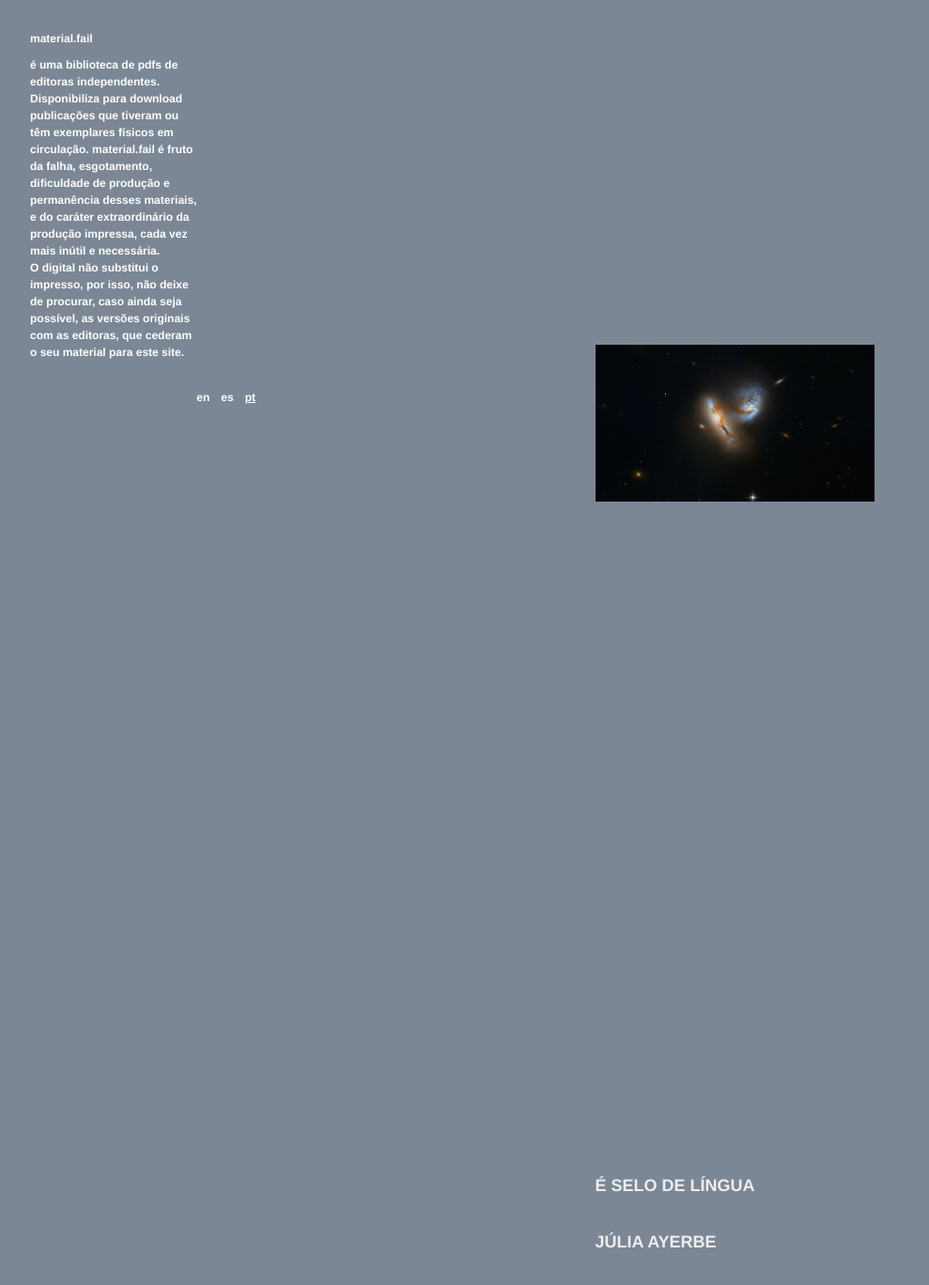
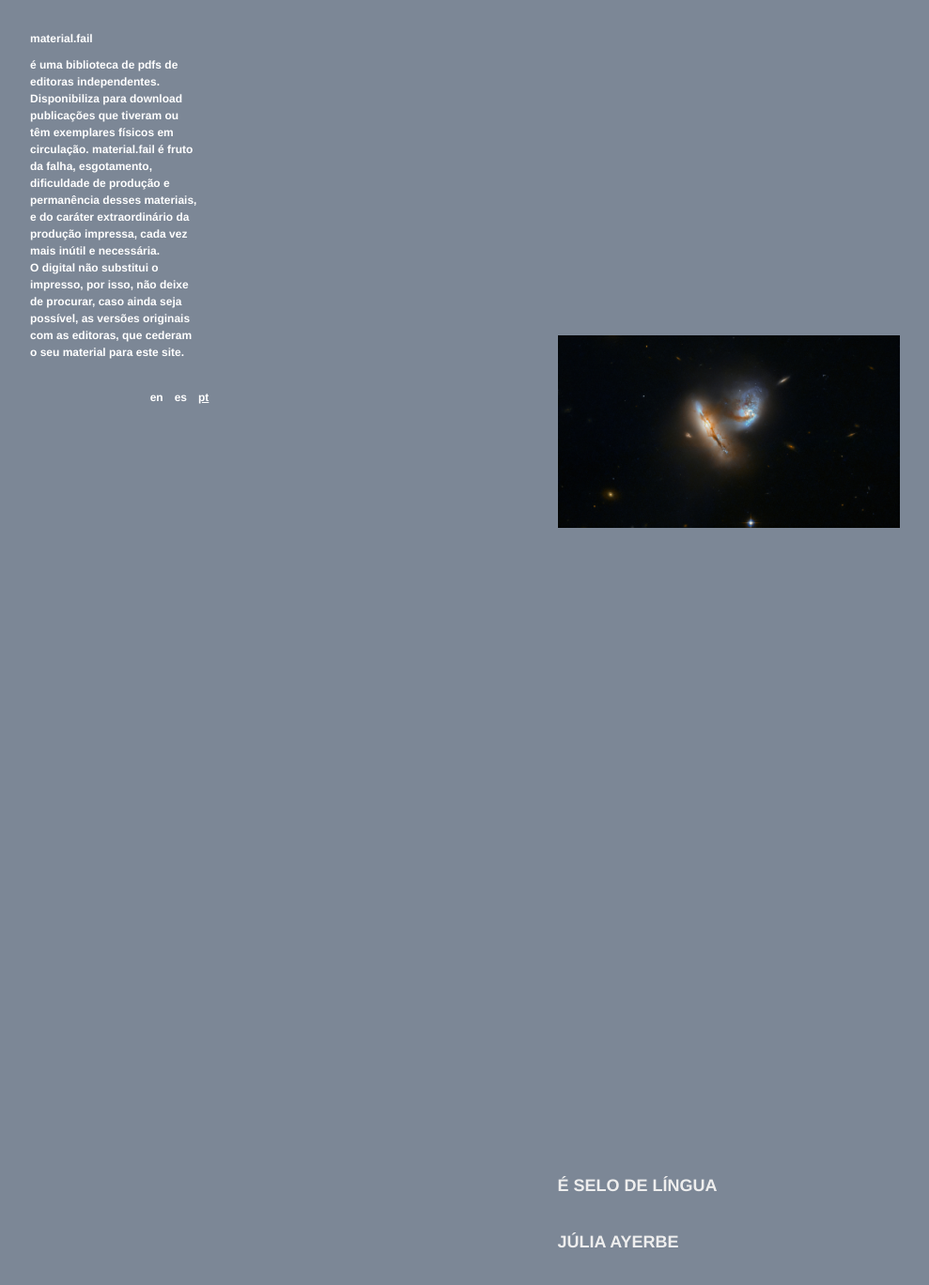
Before and after one commit to material-fail/material.fail, a Jekyll site: the page built from _pages/index.md, in a window 1280 px wide. Shown: the top 1368 px of the page at 94% size, without its empty margins (8-997 px from the left). Built offline with Jekyll 4.4.1, drawn with Linux system fonts in a browser that asks for light colours; nearby versions of some CDN libraries.

Commit message:
fix desktop before fixing mobile

```diff
--- a/_layouts/home.html
+++ b/_layouts/home.html
@@ -34,6 +34,7 @@
 
         </div>
 
+        <div class="list-container-container">
           <div class="list-container">
             <div class="list-background-container">
               <div class="list-background"></div>
@@ -91,6 +92,7 @@
               </div>
             </div>
           </div>
+        </div>
 
       </div>
     </div>
--- a/css/main.scss
+++ b/css/main.scss
@@ -94,17 +94,26 @@
     }
   }
 
+  .list-container-container {
+    position: relative;
+    width: 100%;
+    padding: 0;
+    margin: 0 auto;
+    box-sizing: border-box;
+
+    @include media-query(DESKTOP) {
+      padding-left: 50px;
+    }
+
     .list-container {
       position: relative;
       width: 100%;
-    height: 100%;
       padding: 0;
-    margin: 64px 0 0;
+      margin: 0;
       box-sizing: border-box;
 
       @include media-query(DESKTOP) {
-      width: 75%;
-      margin: 0;
+        height: 100%;
       }
 
       .list-background-container {
@@ -113,17 +122,26 @@
         width: 100%;
         height: 100%;
 
+        @include media-query(DESKTOP) {
+          padding-bottom: 0;
+          height: 100%;
+        }
+
         .list-background {
           margin: 0 auto;
           width: 100%;
           height: 100%;
+
           background-image: url({{ site.baseurl }}/media/images/backgrounds/background-7.jpg);
           background-size: contain;
           background-repeat: no-repeat;
-        background-position: center 25%;
+          background-position: center top;
 
           @include media-query(DESKTOP) {
-          width: 33%;
+            width: 40%;
+            height: 100%;
+            padding-bottom: 0;
+            background-position: center 25%;
           }
         }
       }
@@ -133,6 +151,10 @@
         height: 100%;
         position: relative;
         overflow: scroll;
+
+        @include media-query(DESKTOP) {
+          height: 100%;
+        }
 
         &::-webkit-scrollbar {
           width: 0px;
@@ -147,9 +169,10 @@
           height: 100%;
 
           .list-content-align {
-          width: 33%;
+            width: 40%;
             height: 100%;
             margin: 0 auto;
+          }
         }
       }
     }
```
Lines whose indentation alone changed are shown as unchanged.
